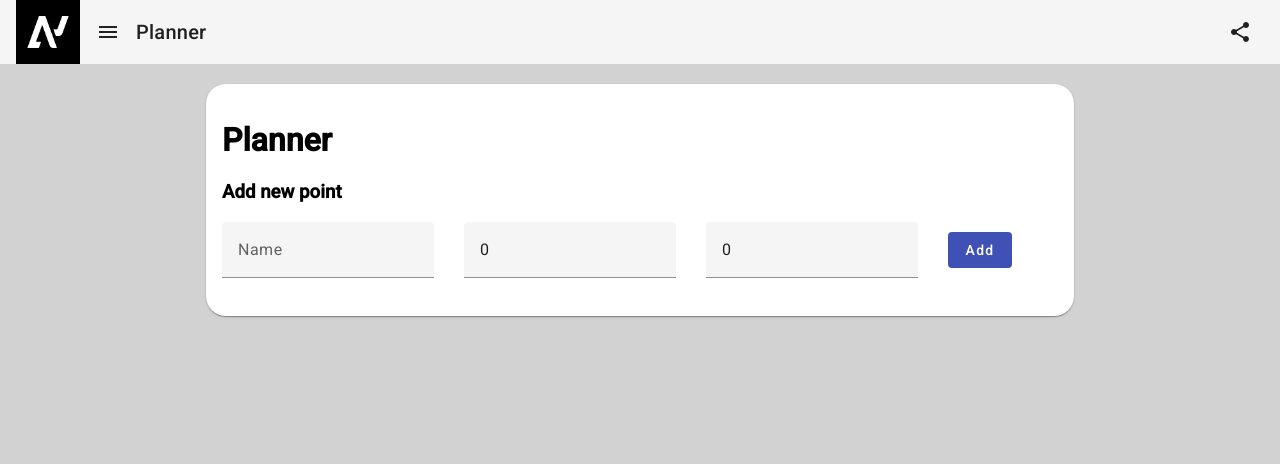
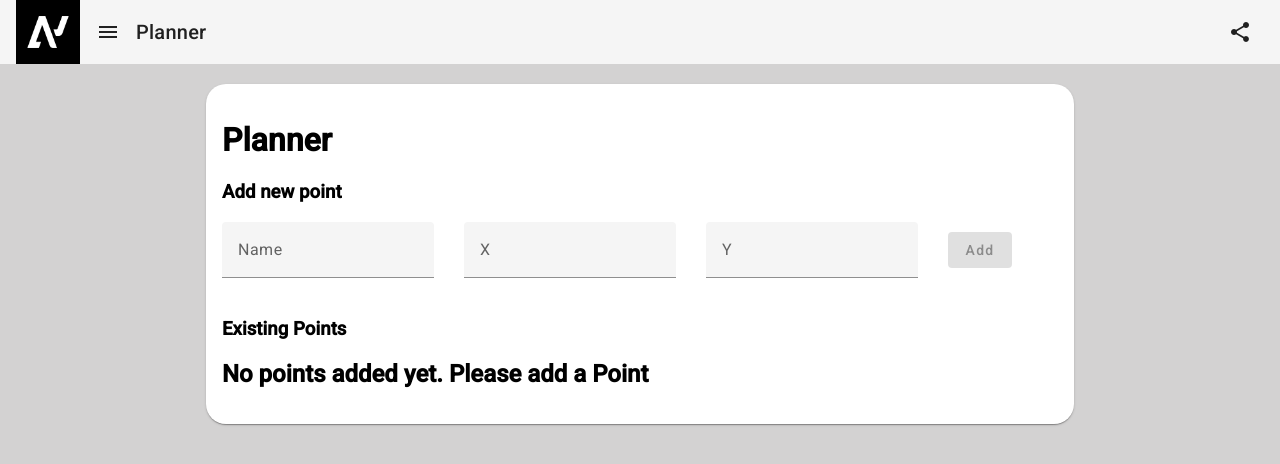
Before and after one commit to Aiurciuc/mission-planner, an Angular app: page /planner in a window 1280 px wide. Shown: the top 464 px of the page. Built offline with nearby package versions, Linux system fonts and the light colour scheme.

Commit message:
MPL-1004 :  Add points table

```diff
--- a/src/app/feature/planner/components/new-point/new-point.component.html
+++ b/src/app/feature/planner/components/new-point/new-point.component.html
@@ -2,6 +2,7 @@
   [formGroup]="pointForm"
   (ngSubmit)="onSubmit()"
   class="new-point"
+  #pointFormRef="ngForm"
 >
   <mat-form-field>
     <input matInput type="text" formControlName="name" placeholder="Name" />
@@ -16,7 +17,6 @@
     @if (pointForm.get('xPoint')?.hasError('required')) {
     <mat-error>X is required</mat-error>
 
-
     }
   </mat-form-field>
 
@@ -27,5 +27,12 @@
 
     }
   </mat-form-field>
-    <button mat-flat-button color="primary" type="submit">Add</button>
+  <button
+    mat-flat-button
+    color="primary"
+    [disabled]="pointForm.invalid"
+    type="submit"
+  >
+    Add
+  </button>
 </form>
--- a/src/app/feature/planner/components/new-point/new-point.component.ts
+++ b/src/app/feature/planner/components/new-point/new-point.component.ts
@@ -1,34 +1,57 @@
-import { Component, output } from '@angular/core';
-import {  FormGroup, FormControl, Validators, FormsModule, ReactiveFormsModule } from '@angular/forms';
+import { ChangeDetectionStrategy, Component, output, viewChild } from '@angular/core';
+import {
+  FormGroup,
+  FormControl,
+  Validators,
+  FormsModule,
+  ReactiveFormsModule,
+  NgForm,
+} from '@angular/forms';
 import { MatButtonModule } from '@angular/material/button';
 import { MatFormFieldModule } from '@angular/material/form-field';
 import { MatInputModule } from '@angular/material/input';
 import { Point } from '@shared/models/Points';
 
+export interface PointForm {
+  name: FormControl<string | null>;
+  xPoint: FormControl<number | null>;
+  yPoint: FormControl<number | null>;
+}
+
 @Component({
   selector: 'app-new-point',
   standalone: true,
-  imports: [FormsModule,
+  imports: [
+    FormsModule,
     MatFormFieldModule,
     MatInputModule,
     ReactiveFormsModule,
-    MatButtonModule],
+    MatButtonModule,
+  ],
   templateUrl: './new-point.component.html',
-  styleUrl: './new-point.component.scss'
+  styleUrl: './new-point.component.scss',
+  changeDetection: ChangeDetectionStrategy.OnPush
+
 })
 export class NewPointComponent {
+  pointFormRef = viewChild<NgForm>('pointFormRef');
   newPoint = output<Point>();
 
-  pointForm =  new FormGroup({
-    name: new FormControl('', [Validators.required]),
-    xPoint: new FormControl(0, [Validators.required]),
-    yPoint: new FormControl(0, [Validators.required])
-
+  pointForm = new FormGroup<PointForm>({
+    name: new FormControl<string | null>(null, [Validators.required]),
+    xPoint: new FormControl<number | null>(null, [Validators.required]),
+    yPoint: new FormControl<number | null>(null, [Validators.required]),
   });
 
-  onSubmit () {
-    if(this.pointForm.valid) {
-      this.newPoint.emit(this.pointForm.value as Point);
+  onSubmit() {
+    if (this.pointForm.valid) {
+      this.newPoint.emit({
+        name: this.pointForm.value.name ?? '',
+        xPoint: this.pointForm.value.xPoint ?? 0,
+        yPoint: this.pointForm.value.yPoint ?? 0,
+      });
+      this.pointForm.reset();
+      this.pointFormRef()?.resetForm();
     }
   }
 }
--- /dev/null
+++ b/src/app/feature/planner/components/point-table/point-table.component.html
@@ -0,0 +1,39 @@
+@if(points().length > 0){
+<table mat-table [dataSource]="points()" class="mat-elevation-z8">
+  <ng-container matColumnDef="id">
+    <th mat-header-cell *matHeaderCellDef>#</th>
+    <td mat-cell *matCellDef="let element">{{ element.id }}</td>
+  </ng-container>
+
+  <ng-container matColumnDef="name">
+    <th mat-header-cell *matHeaderCellDef>Name</th>
+    <td mat-cell *matCellDef="let element">{{ element.name }}</td>
+  </ng-container>
+
+  <ng-container matColumnDef="xPoint">
+    <th mat-header-cell *matHeaderCellDef>X</th>
+    <td mat-cell *matCellDef="let element">{{ element.xPoint }}</td>
+  </ng-container>
+
+  <ng-container matColumnDef="yPoint">
+    <th mat-header-cell *matHeaderCellDef>Y</th>
+    <td mat-cell *matCellDef="let element">{{ element.yPoint }}</td>
+  </ng-container>
+
+  <ng-container matColumnDef="deleteButton">
+    <th mat-header-cell *matHeaderCellDef aria-label="action">&nbsp;</th>
+    <td mat-cell *matCellDef="let element">
+      <button mat-icon-button style="font-size: 20px" aria-label="delete"
+      (click)="delete(element)"
+      >
+        <mat-icon>delete</mat-icon>
+      </button>
+    </td>
+  </ng-container>
+
+  <tr mat-header-row *matHeaderRowDef="displayedColumns"></tr>
+  <tr mat-row *matRowDef="let row; columns: displayedColumns"></tr>
+</table>
+} @else{
+<h1>No points added yet. Please add a Point</h1>
+}
--- /dev/null
+++ b/src/app/feature/planner/components/point-table/point-table.component.ts
@@ -0,0 +1,25 @@
+import { ChangeDetectionStrategy, Component, input, output } from '@angular/core';
+import { MatButtonModule } from '@angular/material/button';
+import { MatIconModule } from '@angular/material/icon';
+import { MatTableModule } from '@angular/material/table';
+import { IndexedPoint, POINTS_COLUMNS } from '@shared/models/Points';
+
+@Component({
+  selector: 'app-point-table',
+  standalone: true,
+  imports: [MatTableModule, MatIconModule, MatButtonModule],
+  templateUrl: './point-table.component.html',
+  styleUrl: './point-table.component.scss',
+  changeDetection: ChangeDetectionStrategy.OnPush
+})
+export class PointTableComponent {
+  points = input.required<IndexedPoint[]>()
+  removePoint = output<IndexedPoint>()
+
+  displayedColumns: string[] = POINTS_COLUMNS;
+
+  delete(point : IndexedPoint) {
+    this.removePoint.emit(point);
+  }
+
+}
--- a/src/app/feature/planner/planner.component.html
+++ b/src/app/feature/planner/planner.component.html
@@ -6,4 +6,11 @@
     <app-new-point (newPoint)="onAddNewPoint($event)"/>
   </section>
 
+  <section>
+    <h3>
+      Existing Points
+    </h3>
+    <app-point-table (removePoint)="onRemovePoint($event)" [points]="points()"/>
+  </section>
+
 </app-layout>
--- a/src/app/feature/planner/planner.component.ts
+++ b/src/app/feature/planner/planner.component.ts
@@ -1,34 +1,36 @@
 import { Component, inject } from '@angular/core';
-import { FormControl, FormGroupDirective, NgForm } from '@angular/forms';
-import { ErrorStateMatcher } from '@angular/material/core';
-
 import { ActivatedRoute } from '@angular/router';
 import { LayoutComponent } from '@shared/components/layout/layout.component';
 import { NewPointComponent } from './components/new-point/new-point.component';
-import { Point } from '@shared/models/Points';
+import { IndexedPoint, Point } from '@shared/models/Points';
+import { PointTableComponent } from './components/point-table/point-table.component';
+import { PointsService } from '@shared/services/points.service';
 
-export class MyErrorStateMatcher implements ErrorStateMatcher {
-  isErrorState(control: FormControl | null, form: FormGroupDirective | NgForm | null): boolean {
-    const isSubmitted = form && form.submitted;
-    return !!(control && control.invalid && (control.dirty || control.touched || isSubmitted));
-  }
-}
 
 @Component({
   selector: 'app-planner',
   standalone: true,
   imports: [
     LayoutComponent,
-    NewPointComponent
+    NewPointComponent,
+    PointTableComponent
   ],
   templateUrl: './planner.component.html',
   styleUrl: './planner.component.scss',
 })
 export class PlannerComponent {
   activatedRoute = inject(ActivatedRoute);
+  pointsService= inject(PointsService);
+
   title = this.activatedRoute.snapshot.title || '';
+  points = this.pointsService.points;
+
 
   onAddNewPoint(point: Point) {
-    console.log(point)
+    this.pointsService.addPoint(point);
+  }
+
+  onRemovePoint(point: IndexedPoint) {
+    this.pointsService.removePoint(point);
   }
 }
--- a/src/app/shared/models/Points.ts
+++ b/src/app/shared/models/Points.ts
@@ -3,3 +3,13 @@ export interface Point {
   xPoint: number;
   yPoint: number
 }
+
+export interface IndexedPoint {
+  id: number;
+  name: string;
+  xPoint: number;
+  yPoint: number,
+}
+
+
+export const POINTS_COLUMNS = ['id','name', 'xPoint', 'yPoint', 'deleteButton'];
--- /dev/null
+++ b/src/app/shared/services/points.service.ts
@@ -0,0 +1,43 @@
+import { Injectable, computed, signal } from '@angular/core';
+import { IndexedPoint, Point } from '@shared/models/Points';
+
+@Injectable({
+  providedIn: 'root'
+})
+export class PointsService {
+  #points = signal<IndexedPoint[]>([]);
+  readonly points = computed(this.#points);
+
+  #addId(point: Point): IndexedPoint{
+    if(this.#points().length === 0){
+      return {
+        ...point,
+        id: 1
+      }
+    }
+    return {
+      ...point,
+      id: Math.max(...this.#points().map(point => point.id))+1
+    }
+  }
+
+
+  #resetIds(points: IndexedPoint[]){
+    return points.map((point, index) => ({...point, id: index+1}))
+  }
+
+  addPoint(point: Point) {
+    this.#points.update((currentPoints) => [...currentPoints, this.#addId(point) ] )
+  }
+
+  removePoint(point: IndexedPoint) {
+    this.#points.update((currentPoints) => {
+      currentPoints.splice(currentPoints.indexOf(point), 1)
+      return [...this.#resetIds(currentPoints)];
+    } )
+  }
+
+
+
+  constructor() { }
+}
```
Also changed, not shown: src/app/feature/planner/components/point-table/point-table.component.scss (added). Lines whose indentation alone changed are shown as unchanged.
